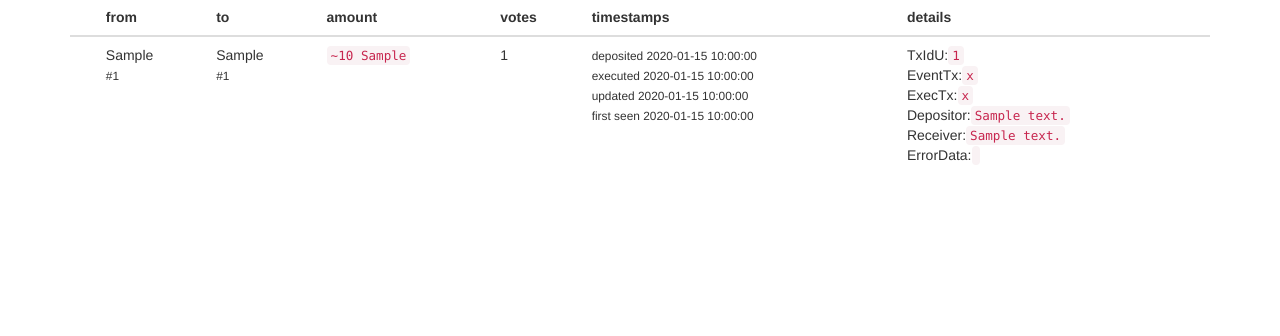
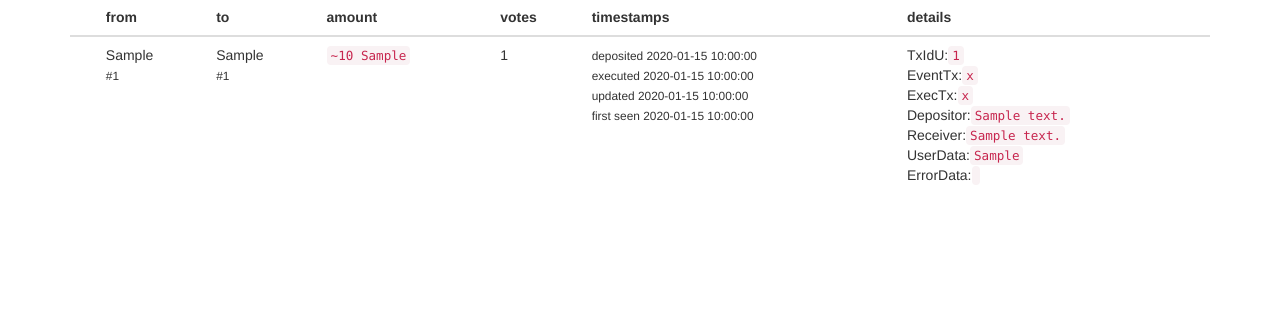
Before and after one commit to DistributedCollective/sovryn-bridge-monitor, a Python web app: template bridge_monitor/templates/bridge_transfers.jinja2 in a window 1280 px wide. Shown: the part 224-560 px from the top of the page. Run offline with Jinja, Linux system fonts and the light colour scheme; the template is opened without the code that fills it: most values are stand-ins (such as "Sample title", 1, 10 or a date in 2020); some libraries are stand-ins or nearby versions.

Commit message:
Show userdata in details

```diff
--- a/bridge_monitor/templates/bridge_transfers.jinja2
+++ b/bridge_monitor/templates/bridge_transfers.jinja2
@@ -123,6 +123,7 @@
                             <span>ExecTx:</span><code>{{ transfer.executed_transaction_hash }}</code><br/>
                             <span>Depositor:</span><code>{{ transfer.depositor_address }}</code><br/>
                             <span>Receiver:</span><code>{{ transfer.receiver_address }}</code><br/>
+                            <span>UserData:</span><code>{{ transfer.user_data }}</code><br/>
                             <span>ErrorData:</span><code>{{ transfer.error_data }}</code>
                         </td>
                     </tr>
```
